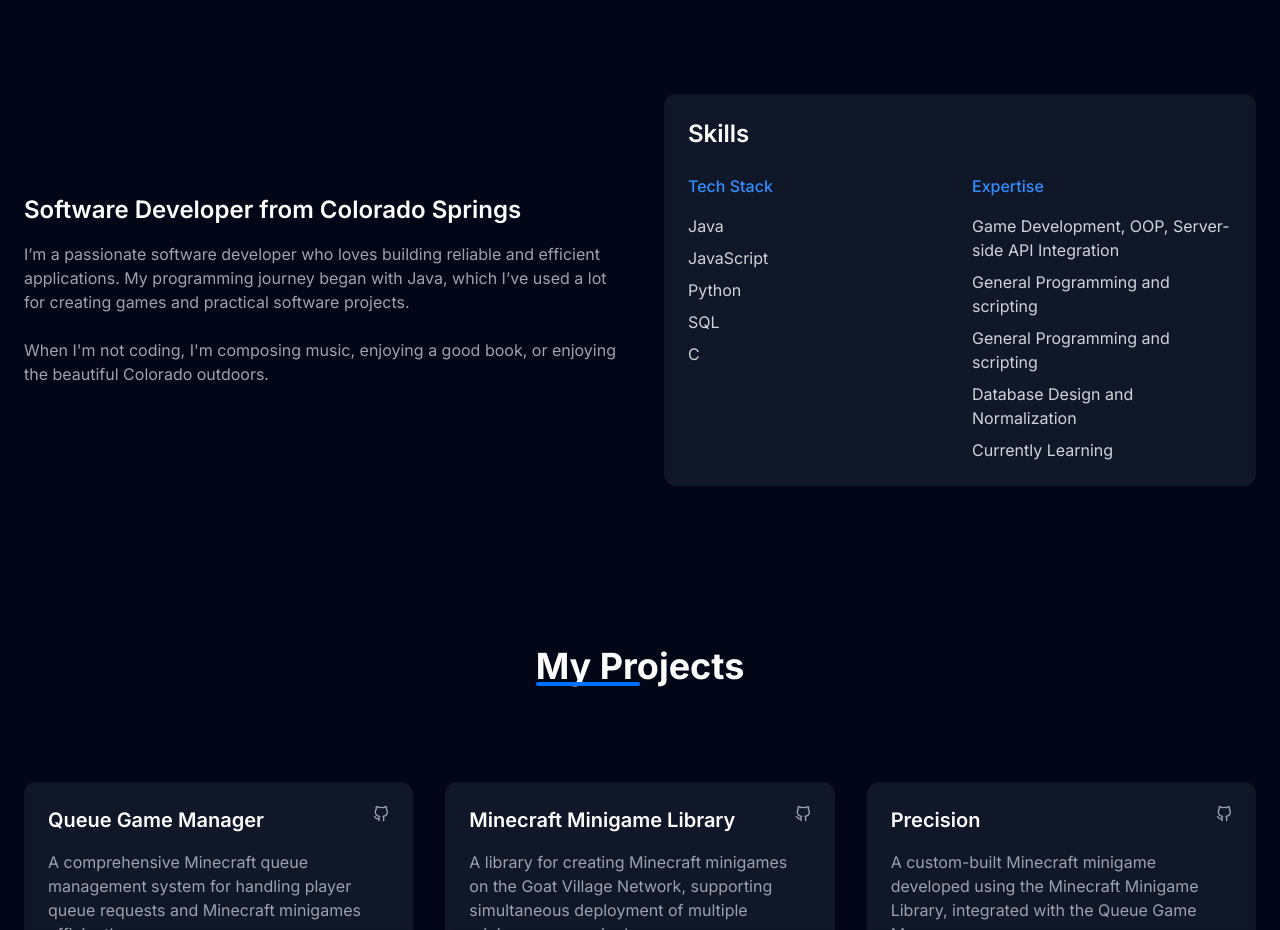
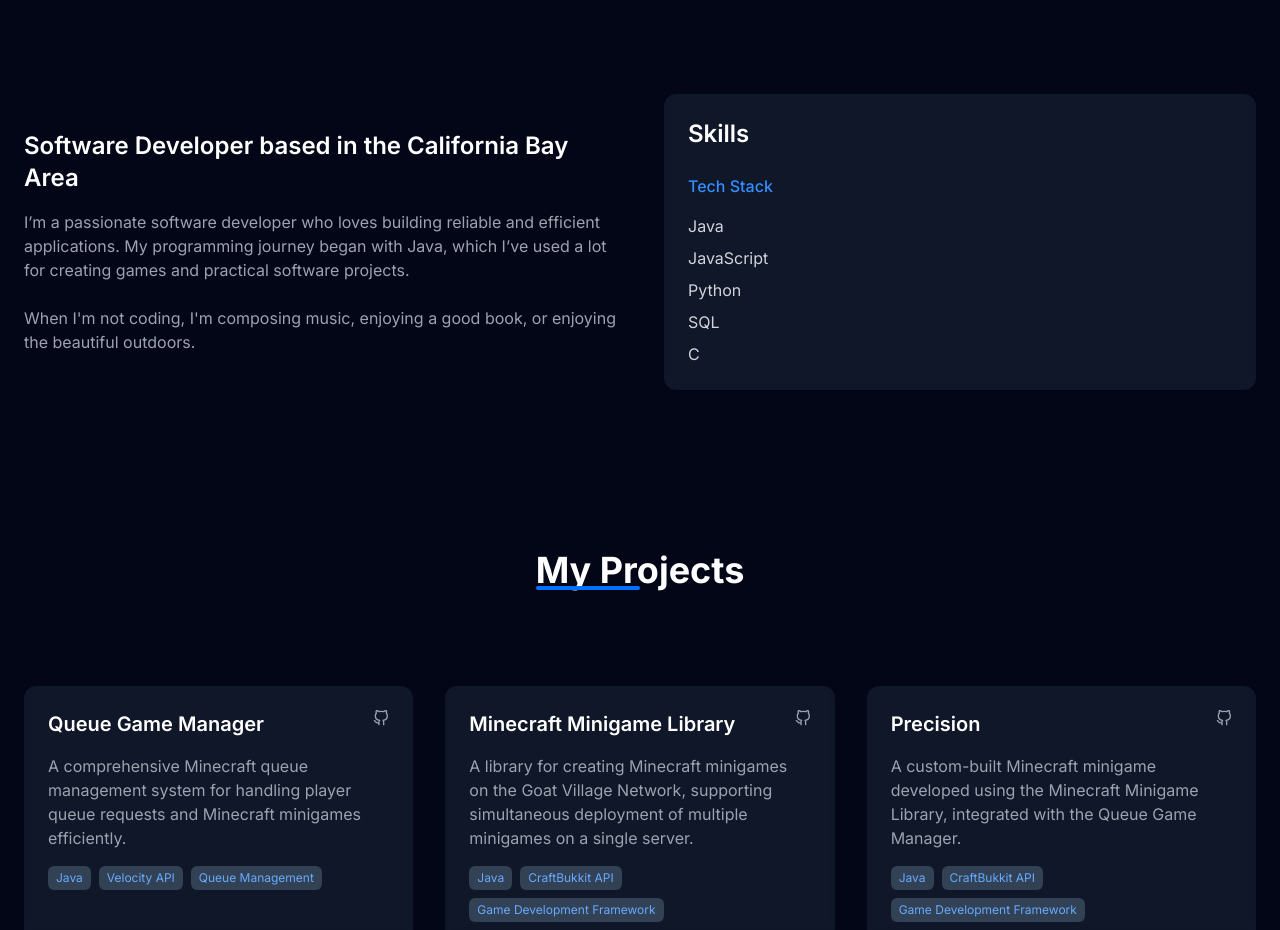
Before and after one commit to LucasTheGot/Portfolio-Website, a React (Vite) app: page / in a window 1280 px wide. Shown: the part 922-1852 px from the top of the page. Built offline with nearby package versions, Linux system fonts and the light colour scheme.

Commit message:
Revise About section for location and expertise
Updated location and removed expertise section.

```diff
--- a/src/sections/About.jsx
+++ b/src/sections/About.jsx
@@ -24,7 +24,7 @@ const About = () => {
             viewport={{ once: true }}
           >
             <h3 className="text-2xl font-semibold text-white mb-4">
-              Software Developer from Colorado Springs
+              Software Developer based in the California Bay Area
             </h3>
             <p className="text-gray-400 mb-6">
               I’m a passionate software developer who loves building reliable and
@@ -33,7 +33,7 @@ const About = () => {
             </p>
             <p className="text-gray-400">
               When I'm not coding, I'm composing music, enjoying a
-              good book, or enjoying the beautiful Colorado outdoors.
+              good book, or enjoying the beautiful outdoors.
             </p>
           </motion.div>
 
@@ -56,16 +56,6 @@ const About = () => {
                   <li>C</li>
                 </ul>
               </div>
-              <div className="space-y-4">
-                <h4 className="text-primary-400 font-medium">Expertise</h4>
-                <ul className="space-y-2 text-gray-300">
-                  <li>Game Development, OOP, Server-side API Integration</li>
-                  <li>General Programming and scripting</li>
-                  <li>General Programming and scripting</li>
-                  <li>Database Design and Normalization</li>
-                  <li>Currently Learning</li>
-                </ul>
-              </div>
             </div>
           </motion.div>
         </div>
```
